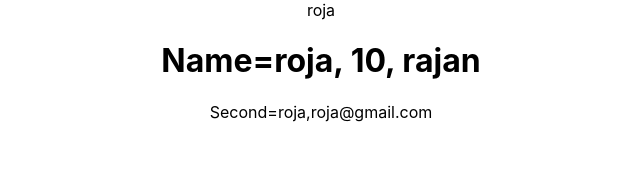
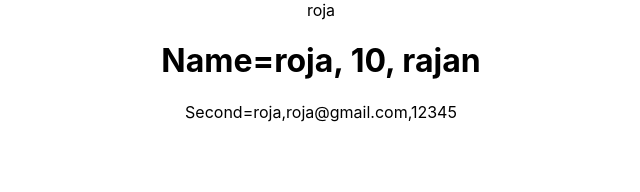
Before and after one commit to Rojarajangit/demo-project, a React (Create React App) app: page / in a window 1280 px wide. Shown: the top 192 px of the page, without its empty margins (319-959 px from the left). Built offline with nearby package versions, Linux system fonts and the light colour scheme.

Commit message:
StateAndProps

```diff
--- a/src/App.js
+++ b/src/App.js
@@ -10,13 +10,14 @@ function App() {
   const [email, setemail] = useState("roja@gmail.com")
   const [Exp, setExp] = useState(10)
   const [last, setlast] = useState('rajan')
+  const [array, setarray] = useState([1,2,3,4,5])
   return (
     <div className="App">
       {first}
 
     <StateAndProp first={first}Exp={Exp}last={last}/>
 
-    <Second first={first} email={email}/>
+    <Second first={first} email={email} array={array}/>
 
     </div>
   );
--- a/src/Second.js
+++ b/src/Second.js
@@ -1,7 +1,7 @@
 import React from 'react'
 
-export default function Second({first,email}) {
+export default function Second({first,email,array}) {
   return (
-    <div>Second={first},{email}</div>
+    <div>Second={first},{email},{array}</div>
   )
 }
```
